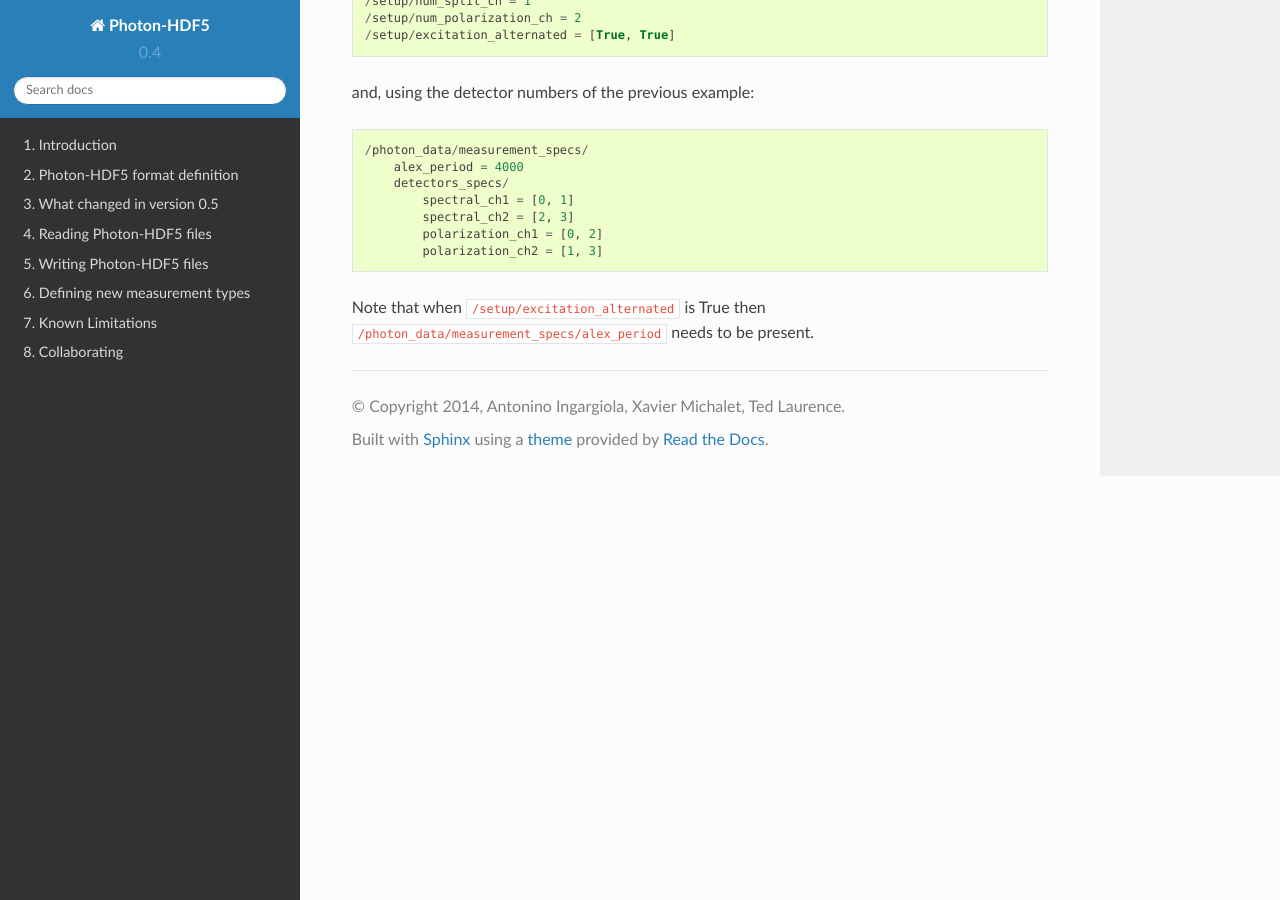
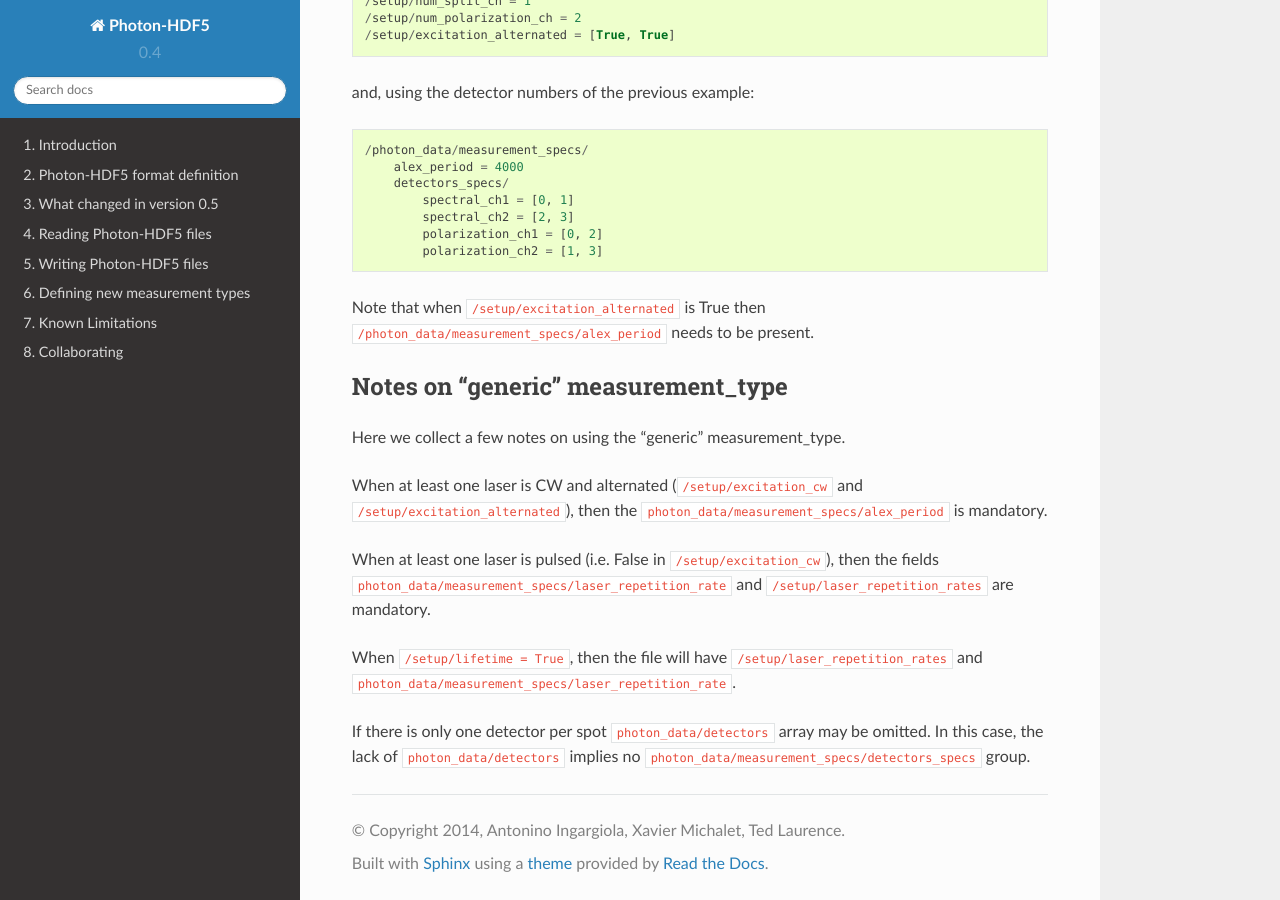
Before and after one commit to Photon-HDF5/photon-hdf5, a Sphinx documentation site: the page built from docs/generic.rst, in a window 1280 px wide and 900 px high, scrolled down 2604 px. Built offline with Sphinx 7.4.7 and the Read the Docs theme 2.0.0, drawn with Linux system fonts in a browser that asks for light colours.

Commit message:
Add some notes on "generic" measurement_type

```diff
--- a/docs/generic.rst
+++ b/docs/generic.rst
@@ -134,3 +134,29 @@ and, using the detector numbers of the previous example::
 
 Note that when ``/setup/excitation_alternated`` is True then
 ``/photon_data/measurement_specs/alex_period`` needs to be present.
+
+Notes on "generic" measurement_type
+-----------------------------------
+
+Here we collect a few notes on using the "generic"
+measurement_type.
+
+When at least one laser is CW and alternated
+(``/setup/excitation_cw`` and ``/setup/excitation_alternated``),
+then the ``photon_data/measurement_specs/alex_period`` is
+mandatory.
+
+When at least one laser is pulsed
+(i.e. False in ``/setup/excitation_cw``),
+then the fields
+``photon_data/measurement_specs/laser_repetition_rate`` and
+``/setup/laser_repetition_rates`` are mandatory.
+
+When ``/setup/lifetime = True``, then the file will have
+``/setup/laser_repetition_rates`` and
+``photon_data/measurement_specs/laser_repetition_rate``.
+
+If there is only one detector per spot ``photon_data/detectors``
+array may be omitted. In this case, the lack of
+``photon_data/detectors`` implies no
+``photon_data/measurement_specs/detectors_specs`` group.
```
